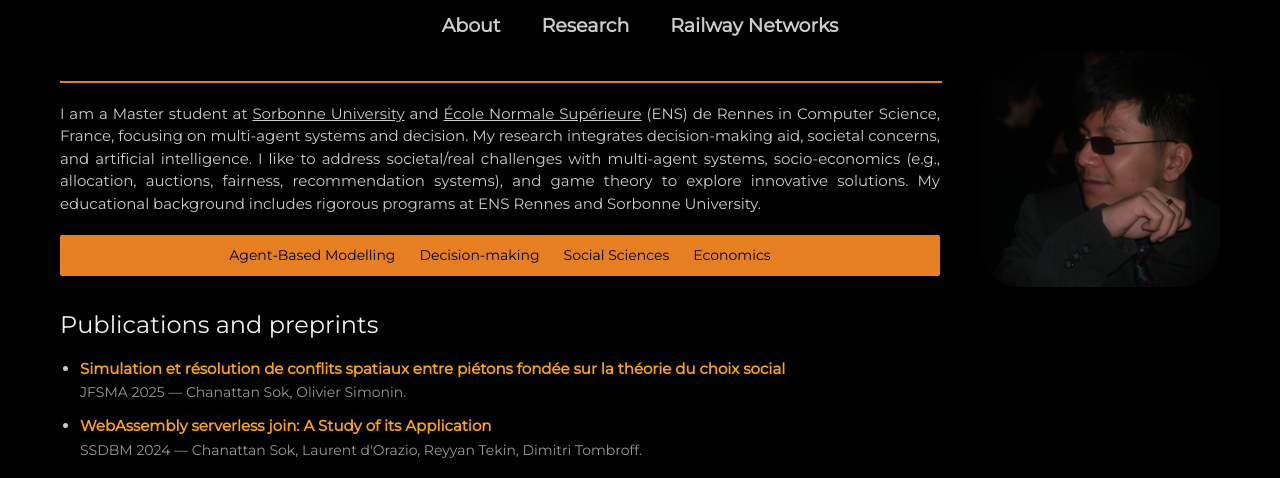
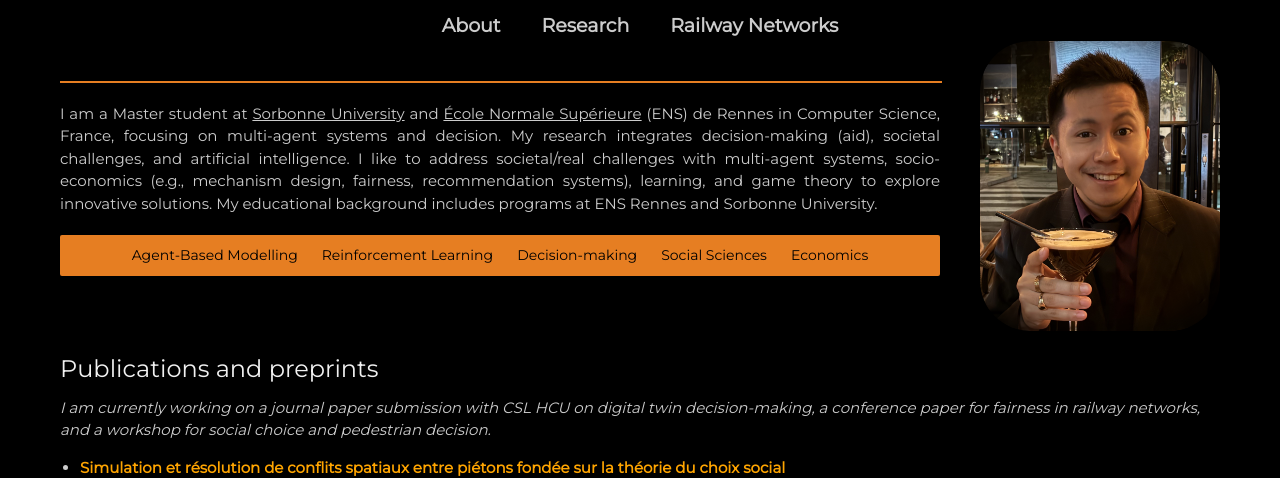
Before and after one commit to chanattan/chanattan.github.io, a plain HTML site: page index.html in a window 1280 px wide. Shown: the part 117-595 px from the top of the page. Drawn offline with nearby package versions, Linux system fonts and the light colour scheme.

Commit message:
updated info

```diff
--- a/index.html
+++ b/index.html
@@ -14,15 +14,15 @@ body {background-color: #000; color: #ccc; margin: 0;}
 h1 {font-size: 36px; margin-bottom: 5px;}
 .profile-img {
   width: 240px;
-  margin-top: -10px;
-  border-radius: 40px;
+  margin-top: -20px;
+  border-radius: 50px;
   -webkit-mask-image: radial-gradient(circle, rgba(0,0,0,1) 70%, rgba(0,0,0,0) 100%);
   mask-image: radial-gradient(circle, rgba(0,0,0,1) 70%, rgba(0,0,0,0) 100%);
   background-color: transparent;
 }
 .flex-row {display: flex; flex-wrap: wrap; align-items: flex-start; justify-content: space-between; gap: 40px;}
 .flex-col {flex: 1; min-width: 300px;}
-.about-text {max-width: 880px; text-align: justify;} /* tighter text */
+.about-text {max-width: 880px; text-align: justify;}
 .section {margin-top: 20px;}
 .menu {margin: 15px 0; font-size: 19px;}
 .menu a {margin: 0 18px; text-decoration: none; color: #ccc; font-weight: 600;}
@@ -67,25 +67,27 @@ ul.publications a:hover {text-decoration: underline;}
       <hr style="width:880px; border: 1px solid #e67e22; margin-bottom: 20px;">
       <p style="margin-bottom:20px">
         I am a Master student at <a href="https://www.sorbonne-universite.fr/en">Sorbonne University</a> and <a href="https://en.wikipedia.org/wiki/%C3%89cole_normale_sup%C3%A9rieure" target="_blank">École Normale Supérieure</a> (ENS) de Rennes in Computer Science, France, focusing on multi-agent systems and decision.
-        My research integrates decision-making aid, societal concerns, and artificial intelligence.
-        I like to address societal/real challenges with multi-agent systems, socio-economics (e.g., allocation, auctions, fairness, recommendation systems), and game theory to explore innovative solutions.
-        My educational background includes rigorous programs at ENS Rennes and Sorbonne University.
+        My research integrates decision-making (aid), societal challenges, and artificial intelligence.
+        I like to address societal/real challenges with multi-agent systems, socio-economics (e.g., mechanism design, fairness, recommendation systems), learning, and game theory to explore innovative solutions.
+        My educational background includes programs at ENS Rennes and Sorbonne University.
       </p>
       <div class="keyword-bar">
         <div>Agent-Based Modelling</div>
+        <div>Reinforcement Learning</div>
         <div>Decision-making</div>
         <div>Social Sciences</div>
         <div>Economics</div>
       </div>
     </div>
     <div>
-      <img src="mea.jpg" alt="Profile Picture" class="profile-img">
+      <img src="me.jpg" alt="Profile Picture" class="profile-img">
     </div>
   </div>
 
   <!-- Publications -->
   <div class="section" id="publications">
     <h3 class="w3-text-light-grey">Publications and preprints</h3>
+    <i>I am currently working on a journal paper submission with CSL HCU on digital twin decision-making, a conference paper for fairness in railway networks, and a workshop for social choice and pedestrian decision.</i>
     <ul class="publications">
       <li>
         <div class="pub-title">
```
Also changed, not shown: me.jpg (added), 1 other file.
